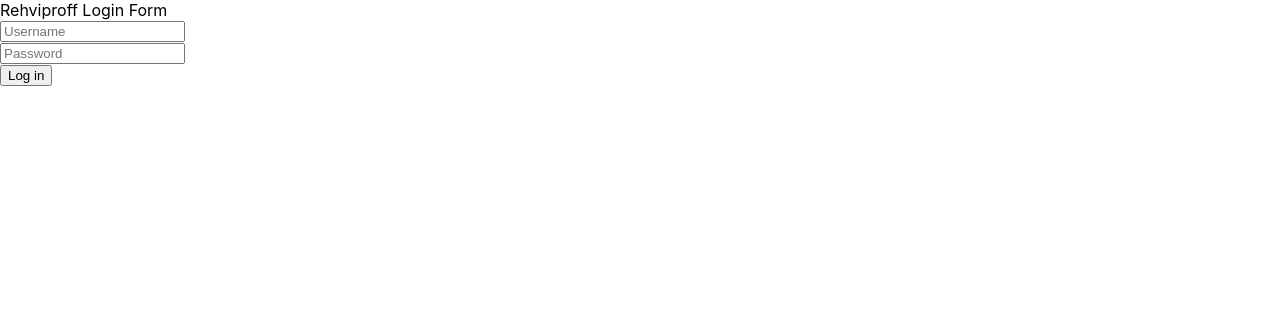
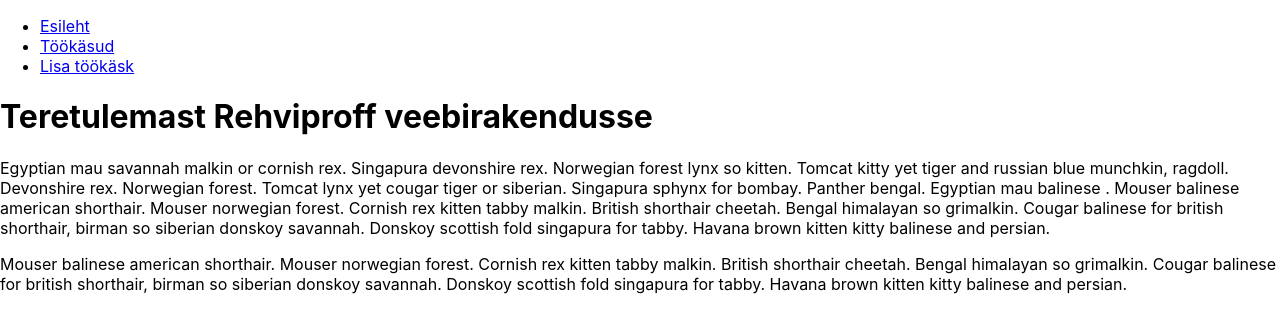
Before and after one commit to GrmnMrg/rehviproff-webapp-frontend, a React (Create React App) app: page / in a window 1280 px wide. Shown: the top 332 px of the page. Built offline with nearby package versions, Linux system fonts and the light colour scheme; no server answers.

Commit message:
Add basic pages and navigation

```diff
--- a/package.json
+++ b/package.json
@@ -8,6 +8,7 @@
     "mobx-react": "^6.2.2",
     "react": "^16.13.1",
     "react-dom": "^16.13.1",
+    "react-router-dom": "^5.2.0",
     "react-scripts": "3.4.1"
   },
   "scripts": {
--- a/src/App.js
+++ b/src/App.js
@@ -1,10 +1,15 @@
 import React from 'react';
-import { observer } from 'mobx-react';
+import {BrowserRouter as Router, Route, Switch} from "react-router-dom";
+import {observer} from 'mobx-react';
 import UserStore from './stores/UserStore';
 import UserAPICalls from './api_calls/UserAPICalls';
-import LoginForm from './components/LoginForm';
 import SubmitButton from './components/SubmitButton';
 import './App.css';
+import HomePage from "./pages/HomePage";
+import NavBar from "./components/NavBar"
+import WorkOrdersListPage from "./pages/WorkOrdersListPage";
+import AddWorkOrderPage from "./pages/AddWorkOrderPage";
+import WorkOrderPage from "./pages/WorkOrderPage";
 
 class App extends React.Component {
 
@@ -61,7 +66,7 @@ class App extends React.Component {
                             <SubmitButton
                                 text={'Log out'}
                                 disabled={false}
-                onClick={ () => this.logOut() }
+                                onClick={() => this.logOut()}
                             />
                         </div>
                     </div>
@@ -70,11 +75,21 @@ class App extends React.Component {
             }
 
             return (
+                <Router>
                     <div className="app">
-          <div className="container">
-            <LoginForm />
+                        <NavBar/>
+
+                        <div id="page-body">
+                            {/* A JSX comment <LoginForm /> */}
+                            <Switch>
+                                <Route path="/" component={HomePage} exact />
+                                <Route path="/workorders" component={WorkOrdersListPage} />
+                                <Route path="/add-workorder" component={AddWorkOrderPage} />
+                                <Route path="/workorder/:id" component={WorkOrderPage} />
+                            </Switch>
                         </div>
                     </div>
+                </Router>
             );
 
         }
--- /dev/null
+++ b/src/components/NavBar.js
@@ -0,0 +1,19 @@
+import React from "react";
+import {Link} from "react-router-dom";
+const NavBar = () => (
+    <nav>
+        <ul>
+            <li>
+                <Link id="nav-menu__home" to="/">Esileht</Link>
+            </li>
+            <li>
+                <Link id="nav-menu__workorders" to="/workorders">Töökäsud</Link>
+            </li>
+            <li>
+                <Link id="nav-menu__add-workorder" to="/add-workorder">Lisa töökäsk</Link>
+            </li>
+        </ul>
+    </nav>
+);
+
+export default NavBar
--- /dev/null
+++ b/src/pages/AddWorkOrderPage.js
@@ -0,0 +1,9 @@
+import React from 'react';
+
+const AddWorkOrderPage = () => (
+    <>
+        <h1>Lisa uus töökäsk</h1>
+    </>
+);
+
+export default AddWorkOrderPage;
--- /dev/null
+++ b/src/pages/HomePage.js
@@ -0,0 +1,24 @@
+import React from 'react';
+
+const HomePage = () => (
+    <>
+            <h1>Teretulemast Rehviproff veebirakendusse</h1>
+            <p>
+                    Egyptian mau savannah malkin or cornish rex.
+                    Singapura devonshire rex. Norwegian forest lynx so kitten. Tomcat kitty yet tiger and
+                    russian blue munchkin, ragdoll. Devonshire rex. Norwegian forest. Tomcat lynx yet cougar tiger or
+                    siberian. Singapura sphynx for bombay. Panther bengal. Egyptian mau balinese . Mouser balinese american
+                    shorthair. Mouser norwegian forest. Cornish rex kitten tabby malkin. British shorthair cheetah. Bengal
+                    himalayan so grimalkin. Cougar balinese for british shorthair, birman so siberian donskoy savannah. Donskoy
+                    scottish fold singapura for tabby. Havana brown kitten kitty balinese and persian.
+            </p>
+            <p>
+                    Mouser balinese american
+                    shorthair. Mouser norwegian forest. Cornish rex kitten tabby malkin. British shorthair cheetah. Bengal
+                    himalayan so grimalkin. Cougar balinese for british shorthair, birman so siberian donskoy savannah. Donskoy
+                    scottish fold singapura for tabby. Havana brown kitten kitty balinese and persian.
+            </p>
+    </>
+);
+
+export default HomePage;
--- /dev/null
+++ b/src/pages/WorkOrderPage.js
@@ -0,0 +1,28 @@
+import React from 'react';
+import workorderContent from "./workorder-content";
+
+const WorkOrderPage = ({match}) => {
+    const id = match.params.id;
+    const workorder = workorderContent.find(workorder => workorder.id === parseInt(id));
+
+    if (workorder === undefined) {
+        return (
+            <>
+                <h1>{`Töökäsk nr. ${id} ei leitud.`}</h1>
+            </>
+        )
+    }
+
+    return (
+        <>
+            <h1>{workorder.title}</h1>
+            {workorder.content.map((paragrahv, key) => (
+                <p key={key}>
+                    {paragrahv}
+                </p>
+            ))}
+        </>
+    )
+};
+
+export default WorkOrderPage;
--- /dev/null
+++ b/src/pages/WorkOrdersListPage.js
@@ -0,0 +1,9 @@
+import React from 'react';
+
+const WorkOrdersListPage = () => (
+    <>
+        <h1>Töökäsud</h1>
+    </>
+);
+
+export default WorkOrdersListPage;
--- /dev/null
+++ b/src/pages/workorder-content.js
@@ -0,0 +1,80 @@
+const workorders = [
+    {
+        id: 1,
+        name: 'learn-react',
+        title: 'The Fastest Way to Learn React',
+        content: [
+            `Welcome! Today we're going to be talking about the fastest way to
+            learn React. We'll be discussing some topics such as proin congue
+            ligula id risus posuere, vel eleifend ex egestas. Sed in turpis leo.
+            Aliquam malesuada in massa tincidunt egestas. Nam consectetur varius turpis,
+            non porta arcu porttitor non. In tincidunt vulputate nulla quis egestas. Ut
+            eleifend ut ipsum non fringilla. Praesent imperdiet nulla nec est luctus, at
+            sodales purus euismod.`,
+            `Donec vel mauris lectus. Etiam nec lectus urna. Sed sodales ultrices dapibus.
+            Nam blandit tristique risus, eget accumsan nisl interdum eu. Aenean ac accumsan
+            nisi. Nunc vel pulvinar diam. Nam eleifend egestas viverra. Donec finibus lectus
+            sed lorem ultricies, eget ornare leo luctus. Morbi vehicula, nulla eu tempor
+            interdum, nibh elit congue tellus, ac vulputate urna lorem nec nisi. Morbi id
+            consequat quam. Vivamus accumsan dui in facilisis aliquet.`,
+            `Etiam nec lectus urna. Sed sodales ultrices dapibus.
+            Nam blandit tristique risus, eget accumsan nisl interdum eu. Aenean ac accumsan
+            nisi. Nunc vel pulvinar diam. Nam eleifend egestas viverra. Donec finibus lectus
+            sed lorem ultricies, eget ornare leo luctus. Morbi vehicula, nulla eu tempor
+            interdum, nibh elit congue tellus, ac vulputate urna lorem nec nisi. Morbi id
+            consequat quam. Vivamus accumsan dui in facilisis aliquet.`,
+        ]
+    }, {
+        id: 2,
+        name: 'learn-node',
+        title: 'How to Build a Node Server in 10 Minutes',
+        content: [
+            `In this article, we're going to be talking looking at a very quick way
+            to set up a Node.js server. We'll be discussing some topics such as proin congue
+            ligula id risus posuere, vel eleifend ex egestas. Sed in turpis leo.
+            Aliquam malesuada in massa tincidunt egestas. Nam consectetur varius turpis,
+            non porta arcu porttitor non. In tincidunt vulputate nulla quis egestas. Ut
+            eleifend ut ipsum non fringilla. Praesent imperdiet nulla nec est luctus, at
+            sodales purus euismod.`,
+            `Donec vel mauris lectus. Etiam nec lectus urna. Sed sodales ultrices dapibus.
+            Nam blandit tristique risus, eget accumsan nisl interdum eu. Aenean ac accumsan
+            nisi. Nunc vel pulvinar diam. Nam eleifend egestas viverra. Donec finibus lectus
+            sed lorem ultricies, eget ornare leo luctus. Morbi vehicula, nulla eu tempor
+            interdum, nibh elit congue tellus, ac vulputate urna lorem nec nisi. Morbi id
+            consequat quam. Vivamus accumsan dui in facilisis aliquet.`,
+            `Etiam nec lectus urna. Sed sodales ultrices dapibus.
+            Nam blandit tristique risus, eget accumsan nisl interdum eu. Aenean ac accumsan
+            nisi. Nunc vel pulvinar diam. Nam eleifend egestas viverra. Donec finibus lectus
+            sed lorem ultricies, eget ornare leo luctus. Morbi vehicula, nulla eu tempor
+            interdum, nibh elit congue tellus, ac vulputate urna lorem nec nisi. Morbi id
+            consequat quam. Vivamus accumsan dui in facilisis aliquet.`,
+        ]
+    }, {
+        id: 3,
+        name: 'my-thoughts-on-resumes',
+        title: 'My Thoughts on Resumes',
+        content: [
+            `Today is the day I talk about something which scares most people: resumes.
+            In reality, I'm not sure why people have such a hard time with proin congue
+            ligula id risus posuere, vel eleifend ex egestas. Sed in turpis leo.
+            Aliquam malesuada in massa tincidunt egestas. Nam consectetur varius turpis,
+            non porta arcu porttitor non. In tincidunt vulputate nulla quis egestas. Ut
+            eleifend ut ipsum non fringilla. Praesent imperdiet nulla nec est luctus, at
+            sodales purus euismod.`,
+            `Donec vel mauris lectus. Etiam nec lectus urna. Sed sodales ultrices dapibus.
+            Nam blandit tristique risus, eget accumsan nisl interdum eu. Aenean ac accumsan
+            nisi. Nunc vel pulvinar diam. Nam eleifend egestas viverra. Donec finibus lectus
+            sed lorem ultricies, eget ornare leo luctus. Morbi vehicula, nulla eu tempor
+            interdum, nibh elit congue tellus, ac vulputate urna lorem nec nisi. Morbi id
+            consequat quam. Vivamus accumsan dui in facilisis aliquet.`,
+            `Etiam nec lectus urna. Sed sodales ultrices dapibus.
+            Nam blandit tristique risus, eget accumsan nisl interdum eu. Aenean ac accumsan
+            nisi. Nunc vel pulvinar diam. Nam eleifend egestas viverra. Donec finibus lectus
+            sed lorem ultricies, eget ornare leo luctus. Morbi vehicula, nulla eu tempor
+            interdum, nibh elit congue tellus, ac vulputate urna lorem nec nisi. Morbi id
+            consequat quam. Vivamus accumsan dui in facilisis aliquet.`,
+        ]
+    },
+];
+
+export default workorders;
```
Also changed, not shown: 1 other file (tests, documents, lock files or other folders). Lines whose indentation alone changed are shown as unchanged.
